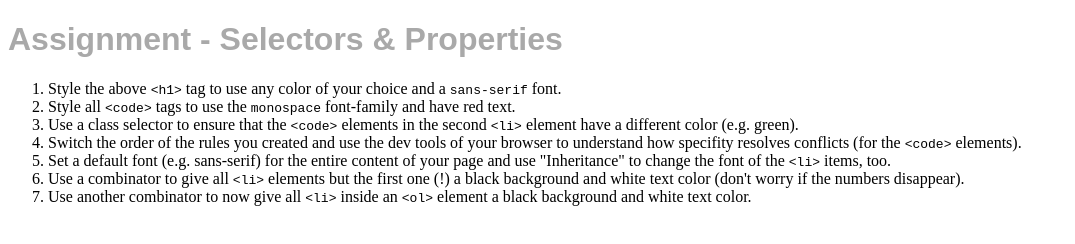
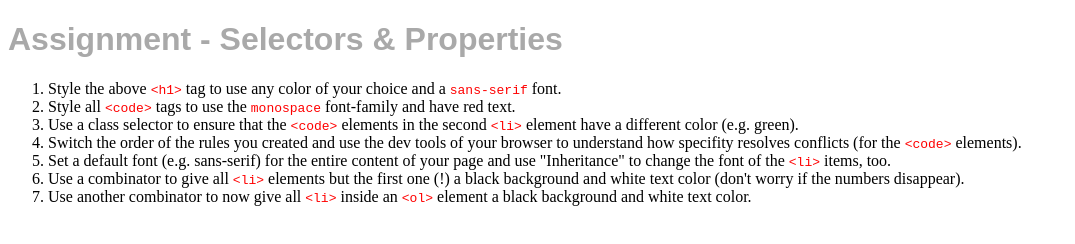
Before and after one commit to WiseMarius/CSSPlayground, a plain HTML site: page index.html in a window 1280 px wide. Shown: the whole page, without its empty margins (0-1075 px from the left). Drawn offline with Linux system fonts and the light colour scheme.

Commit message:
Exercise 2

```diff
--- a/main.css
+++ b/main.css
@@ -2,3 +2,8 @@
   color: darkgray;
   font-family: Sans-Serif;
 }
+
+code {
+  color: red;
+  font-family: monospace;
+}
```
